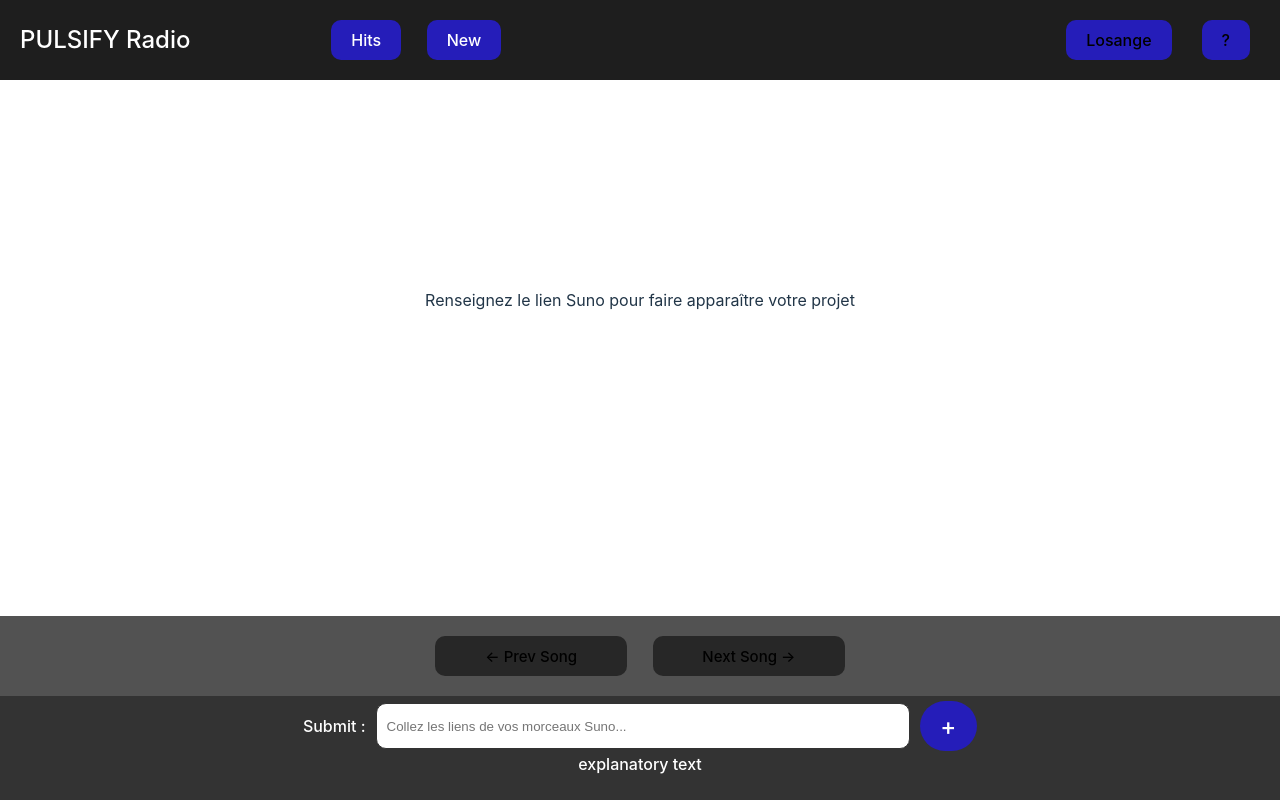
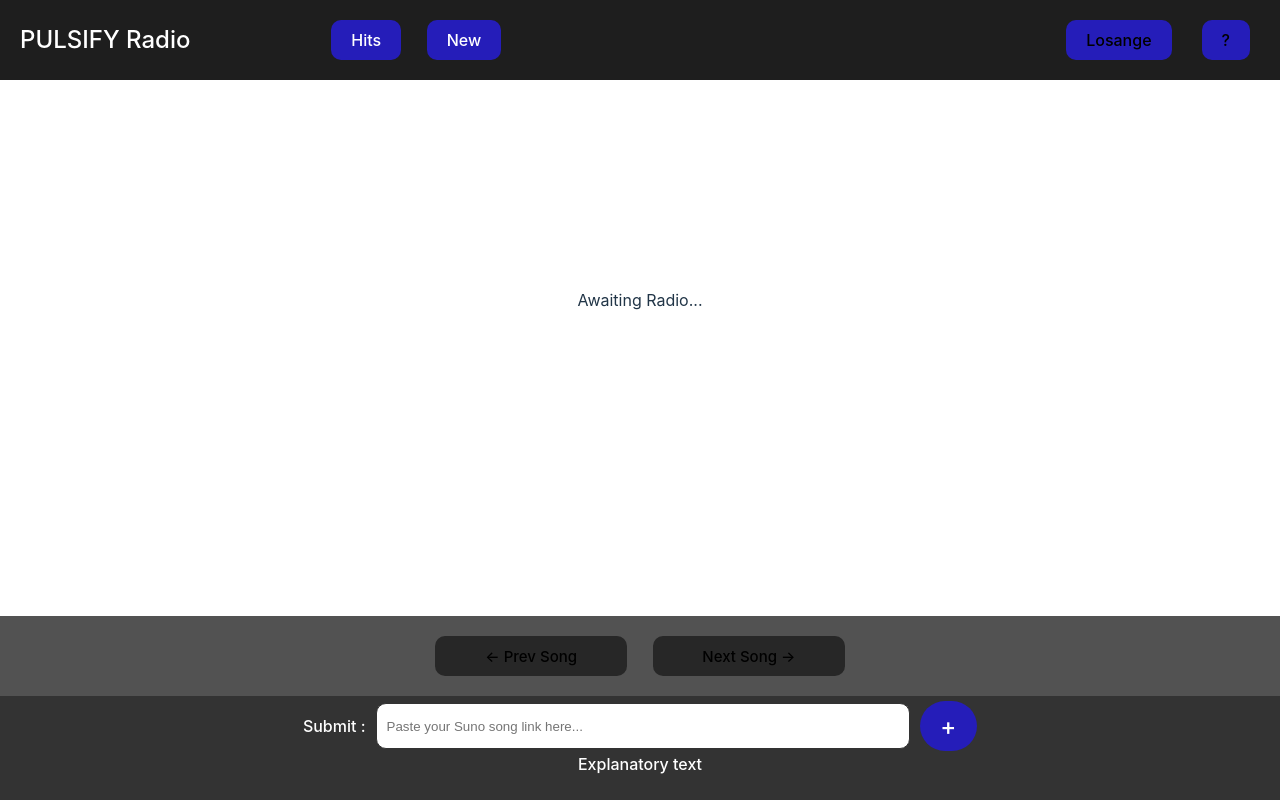
Before and after one commit to Heymow/suno-webradio, a React (Vite) app in the folder frontend/: page / in a window 1280 px wide. Built offline with nearby package versions, Linux system fonts and the light colour scheme; no server answers.

Commit message:
Update UI text for better clarity and user guidance

```diff
--- a/frontend/src/App.tsx
+++ b/frontend/src/App.tsx
@@ -44,7 +44,7 @@ function App() {
           </div>
         ) : (
           <div className={styles.cardContainer}>
-            Renseignez le lien Suno pour faire apparaître votre projet
+            Awaiting Radio...
           </div>
         )}
       </div>
@@ -59,7 +59,7 @@ function App() {
         <div className={styles.inputSunoLinkContainer}>
           <p style={{ fontWeight: 500 }}>Submit :</p>
           <input
-            placeholder="Collez les liens de vos morceaux Suno..."
+            placeholder="Paste your Suno song link here..."
             className={styles.inputSunoLink}
             onChange={(e) => {
               setSunoLink(e.target.value);
@@ -68,7 +68,7 @@ function App() {
           />
           <button className={styles.plusButton}> + </button>
         </div>
-        <div className={styles.explanatorytext}>explanatory text</div>
+        <div className={styles.explanatorytext}>Explanatory text</div>
       </footer>
     </div>
   );
```
